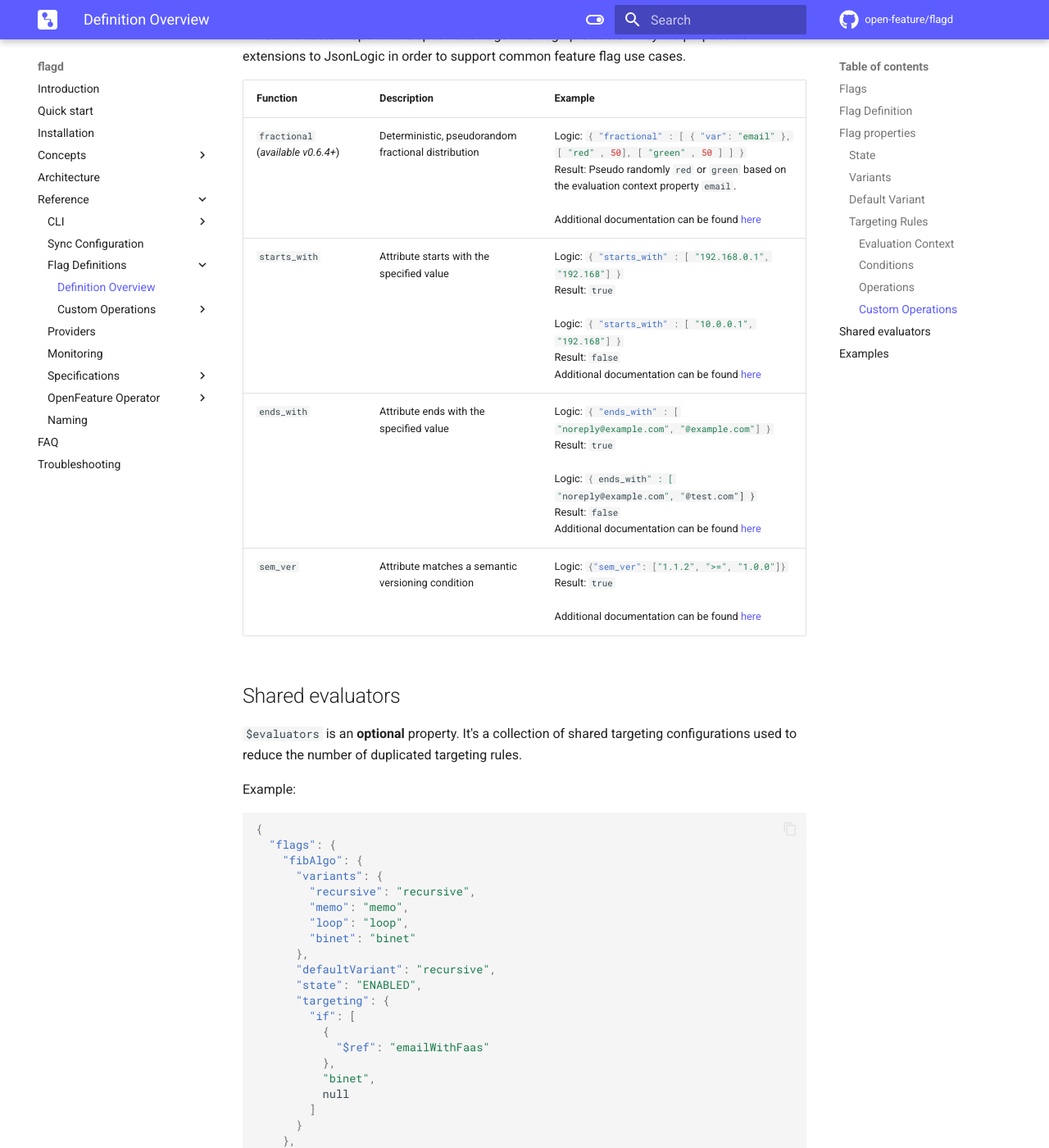
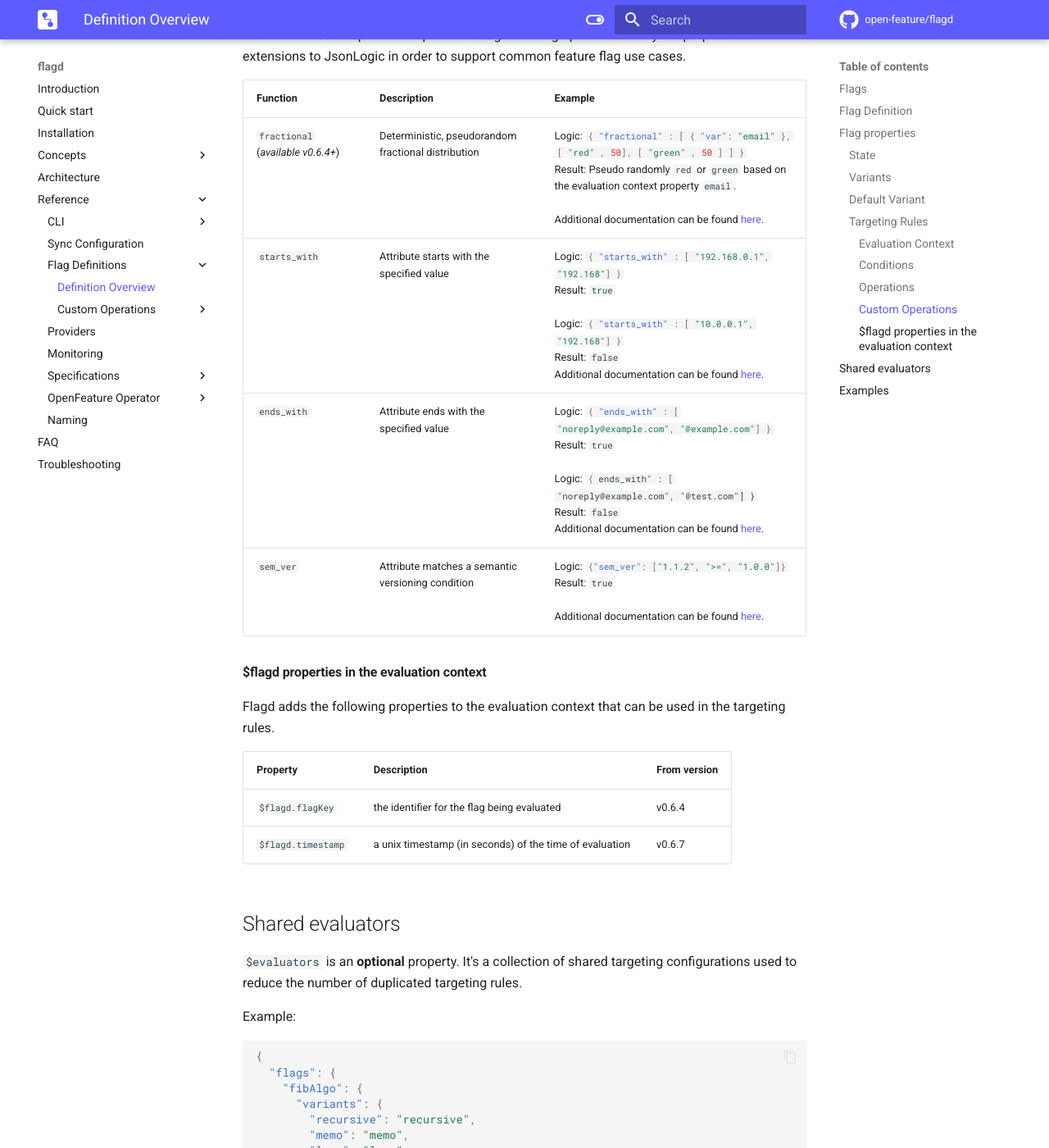
Before and after one commit to open-feature/flagd, an MkDocs documentation site: the page built from docs/reference/flag-definitions.md, in a window 1280 px wide and 1400 px high, scrolled down 6782 px. Shown: the whole window at 82% size. Built offline with MkDocs 1.6.1 and Material for MkDocs 9.7.7, drawn with Linux system fonts in a browser that asks for light colours; comment, search, counter and statistics services are not loaded; some of the changed text lies outside the part shown.

Commit message:
docs: Add docs about $flag.properties (#965)

```diff
--- a/docs/reference/flag-definitions.md
+++ b/docs/reference/flag-definitions.md
@@ -217,10 +217,19 @@
 
 | Function                           | Description                                         | Example                                                                                                                                                                                                                                                                                  |
 | ---------------------------------- | --------------------------------------------------- | ---------------------------------------------------------------------------------------------------------------------------------------------------------------------------------------------------------------------------------------------------------------------------------------- |
-| `fractional` (_available v0.6.4+_) | Deterministic, pseudorandom fractional distribution | Logic: `#!json { "fractional" : [ { "var": "email" }, [ "red" , 50], [ "green" , 50 ] ] }` <br>Result: Pseudo randomly `red` or `green` based on the evaluation context property `email`.<br><br>Additional documentation can be found [here](./custom-operations/fractional-operation.md)         |
-| `starts_with`                      | Attribute starts with the specified value           | Logic: `#!json { "starts_with" : [ "192.168.0.1", "192.168"] }`<br>Result: `true`<br><br>Logic: `#!json { "starts_with" : [ "10.0.0.1", "192.168"] }`<br>Result: `false`<br>Additional documentation can be found [here](./custom-operations/string-comparison-operation.md)                      |
-| `ends_with`                        | Attribute ends with the specified value             | Logic: `#!json { "ends_with" : [ "noreply@example.com", "@example.com"] }`<br>Result: `true`<br><br>Logic: `#!json { ends_with" : [ "noreply@example.com", "@test.com"] }`<br>Result: `false`<br>Additional documentation can be found [here](./custom-operations/string-comparison-operation.md) |
-| `sem_ver`                          | Attribute matches a semantic versioning condition   | Logic: `#!json {"sem_ver": ["1.1.2", ">=", "1.0.0"]}`<br>Result: `true`<br><br>Additional documentation can be found [here](./custom-operations/semver-operation.md)                                                                                                                    |
+| `fractional` (_available v0.6.4+_) | Deterministic, pseudorandom fractional distribution | Logic: `#!json { "fractional" : [ { "var": "email" }, [ "red" , 50], [ "green" , 50 ] ] }` <br>Result: Pseudo randomly `red` or `green` based on the evaluation context property `email`.<br><br>Additional documentation can be found [here](./custom-operations/fractional-operation.md).        |
+| `starts_with`                      | Attribute starts with the specified value           | Logic: `#!json { "starts_with" : [ "192.168.0.1", "192.168"] }`<br>Result: `true`<br><br>Logic: `#!json { "starts_with" : [ "10.0.0.1", "192.168"] }`<br>Result: `false`<br>Additional documentation can be found [here](./custom-operations/string-comparison-operation.md).                     |
+| `ends_with`                        | Attribute ends with the specified value             | Logic: `#!json { "ends_with" : [ "noreply@example.com", "@example.com"] }`<br>Result: `true`<br><br>Logic: `#!json { ends_with" : [ "noreply@example.com", "@test.com"] }`<br>Result: `false`<br>Additional documentation can be found [here](./custom-operations/string-comparison-operation.md).|
+| `sem_ver`                          | Attribute matches a semantic versioning condition   | Logic: `#!json {"sem_ver": ["1.1.2", ">=", "1.0.0"]}`<br>Result: `true`<br><br>Additional documentation can be found [here](./custom-operations/semver-operation.md).                                                                                                                   |
+
+#### $flagd properties in the evaluation context
+
+Flagd adds the following properties to the evaluation context that can be used in the targeting rules.
+
+| Property | Description | From version |
+|----------|-------------|--------------|
+| `$flagd.flagKey` | the identifier for the flag being evaluated | v0.6.4 |
+| `$flagd.timestamp`| a unix timestamp (in seconds) of the time of evaluation | v0.6.7 |
 
 ## Shared evaluators
 
```
Also changed, not shown: other parts of docs/reference/flag-definitions.md (+2 -2 lines), docs/reference/specifications/in-process-providers.md (+11 -0 lines).
